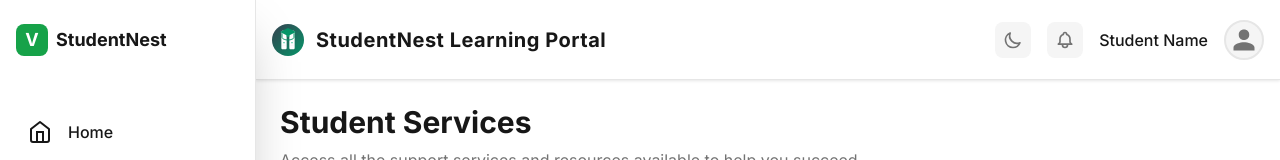
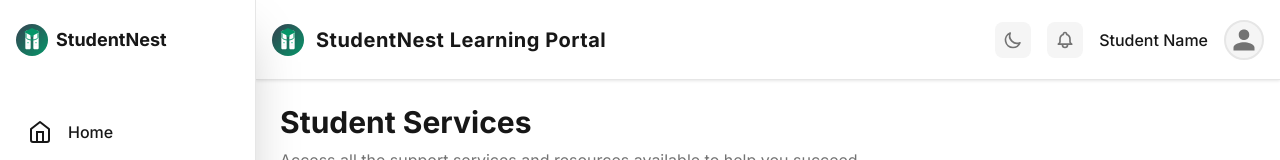
Before and after one commit to Ihsaan7/Student_Portal, a Next.js app: page /student-services in a window 1280 px wide. Shown: the top 160 px of the page. Built offline with nearby package versions, Linux system fonts and the light colour scheme.

Commit message:
syntax issue login singup resolve

```diff
--- a/app/components/DashboardLayout.js
+++ b/app/components/DashboardLayout.js
@@ -317,15 +317,7 @@ export default function DashboardLayout({ children, currentPage }) {
       >
         <div>
           <div className="flex items-center justify-center md:justify-start gap-2 px-4 py-6">
-            <div
-              className="w-8 h-8 rounded-lg flex items-center justify-center font-bold text-lg"
-              style={{
-                backgroundColor: "hsl(var(--primary))",
-                color: "hsl(var(--primary-foreground))",
-              }}
-            >
-              V
-            </div>
+            <StudyBuddyLogo size="small" showText={false} />
             <span
               className="hidden md:inline font-bold text-lg"
               style={{ color: "hsl(var(--sidebar-foreground))" }}
--- a/app/login/page.js
+++ b/app/login/page.js
@@ -416,6 +416,7 @@ function LoginPageComponent() {
         <div className="flex items-center justify-between mb-8">
           {/* StudyBuddy Logo */}
           <StudyBuddyLogo size="medium" showText={true} />
+
           <div>
             <h1
               className="text-2xl font-bold"
@@ -452,7 +453,6 @@ function LoginPageComponent() {
               >
                 {networkStatus === "online" ? "Connected" : "Offline"}
               </span>
-              </div>
             </div>
           </div>
 
--- a/app/signup/page.js
+++ b/app/signup/page.js
@@ -234,6 +234,7 @@ export default function SignupPage() {
         <div className="flex items-center justify-between mb-8">
           {/* StudyBuddy Logo */}
           <StudyBuddyLogo size="medium" showText={true} />
+
           <div>
             <h1
               className="text-2xl font-bold"
@@ -247,7 +248,6 @@ export default function SignupPage() {
             >
               Join our learning community
             </p>
-            </div>
           </div>
 
           {/* Decorative element on the right */}
```
Lines whose indentation alone changed are shown as unchanged.
